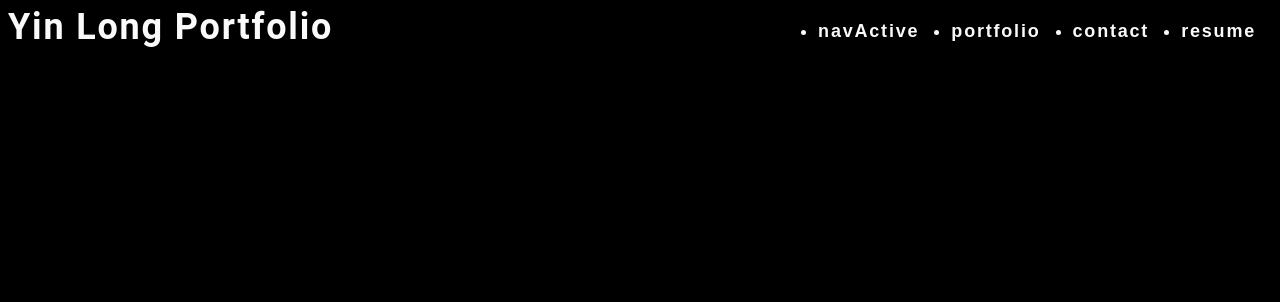
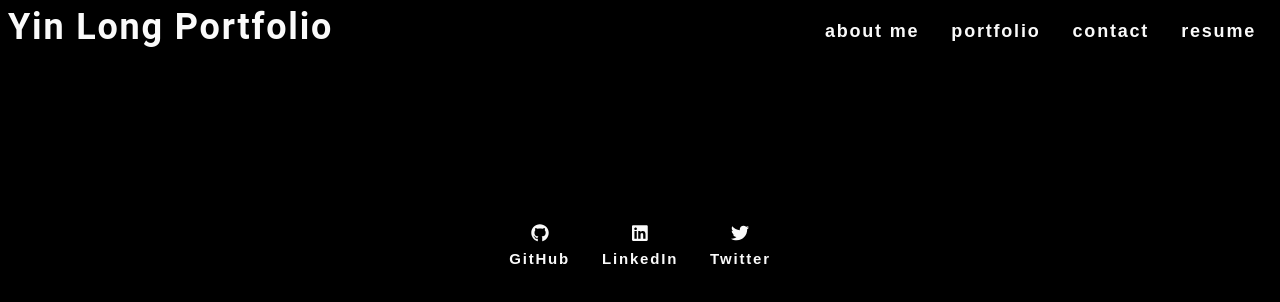
Before and after one commit to lylylong/yinlong-react-portfolio, a React (Create React App) app: page / in a window 1280 px wide. Shown: the top 302 px of the page. Built offline with nearby package versions, Linux system fonts and the light colour scheme.

Commit message:
create footer component

```diff
--- a/public/index.html
+++ b/public/index.html
@@ -10,6 +10,10 @@
       content="Web site created using create-react-app"
     />
     <link rel="apple-touch-icon" href="%PUBLIC_URL%/logo192.png" />
+    <link
+      href="/your-path-to-fontawesome/css/fontawesome.css"
+      rel="stylesheet"
+    />
     <!--
       manifest.json provides metadata used when your web app is installed on a
       user's mobile device or desktop. See https://developers.google.com/web/fundamentals/web-app-manifest/
@@ -39,5 +43,9 @@
       To begin the development, run `npm start` or `yarn start`.
       To create a production bundle, use `npm run build` or `yarn build`.
     -->
+    <script
+      defer
+      src="https://use.fontawesome.com/releases/v5.14.0/js/all.js"
+    ></script>
   </body>
 </html>
--- a/src/App.js
+++ b/src/App.js
@@ -3,6 +3,7 @@
 import React, { useState } from "react";
 import Nav from "./components/Nav";
 import Header from "./components/Header";
+import Footer from "./components/Footer";
 
 function App() {
   const [pages] = useState([
@@ -23,6 +24,8 @@ function App() {
           setCurrentPage={setCurrentPage}
         ></Nav>
       </Header>
+      <main></main>
+      <Footer></Footer>
     </div>
   );
 }
--- /dev/null
+++ b/src/components/Footer/index.js
@@ -0,0 +1,25 @@
+import React from "react";
+
+function Footer() {
+  return (
+    <footer className="flex-row px-1">
+      <a className="mx-2" href="https://github.com/lylylong" target="_blank">
+        <i className="fab fa-github"></i>
+        <p>GitHub</p>
+      </a>
+      <a
+        className="mx-2"
+        href="https://www.linkedin.com/in/yin-long/"
+        target="_blank"
+      >
+        <i className="fab fa-linkedin"></i>
+        <p>LinkedIn</p>
+      </a>
+      <a className="mx-2" href="https://google.ca" target="_blank">
+        <i className="fab fa-twitter"></i>
+        <p>Twitter</p>
+      </a>
+    </footer>
+  );
+}
+export default Footer;
--- a/src/components/Nav/index.js
+++ b/src/components/Nav/index.js
@@ -12,7 +12,7 @@ function Nav(props) {
       <ul className="flex-row">
         {pages.map((page) => (
           <li
-            className={`mx-2 ${(currentPage.name = page.name && "navActive")}`}
+            className={`mx-2 ${currentPage.name === page.name && "navActive"}`}
             key={page.name}
           >
             <span onClick={() => setCurrentPage(page)}>{page.name}</span>
--- a/src/index.css
+++ b/src/index.css
@@ -120,3 +120,27 @@ a:hover {
 .space-between {
   justify-content: space-between;
 }
+
+li {
+  list-style: none;
+}
+/*
+nav a:hover {
+  text-decoration: none;
+}
+*/
+nav li {
+  cursor: pointer;
+}
+
+footer {
+  text-align: center;
+  position: relative;
+  height: 10em;
+  display: flex;
+  align-items: center;
+  justify-content: center;
+}
+footer p {
+  font-size: smaller;
+}
```
Also changed, not shown: 1 other file (tests, documents, lock files or other folders).
